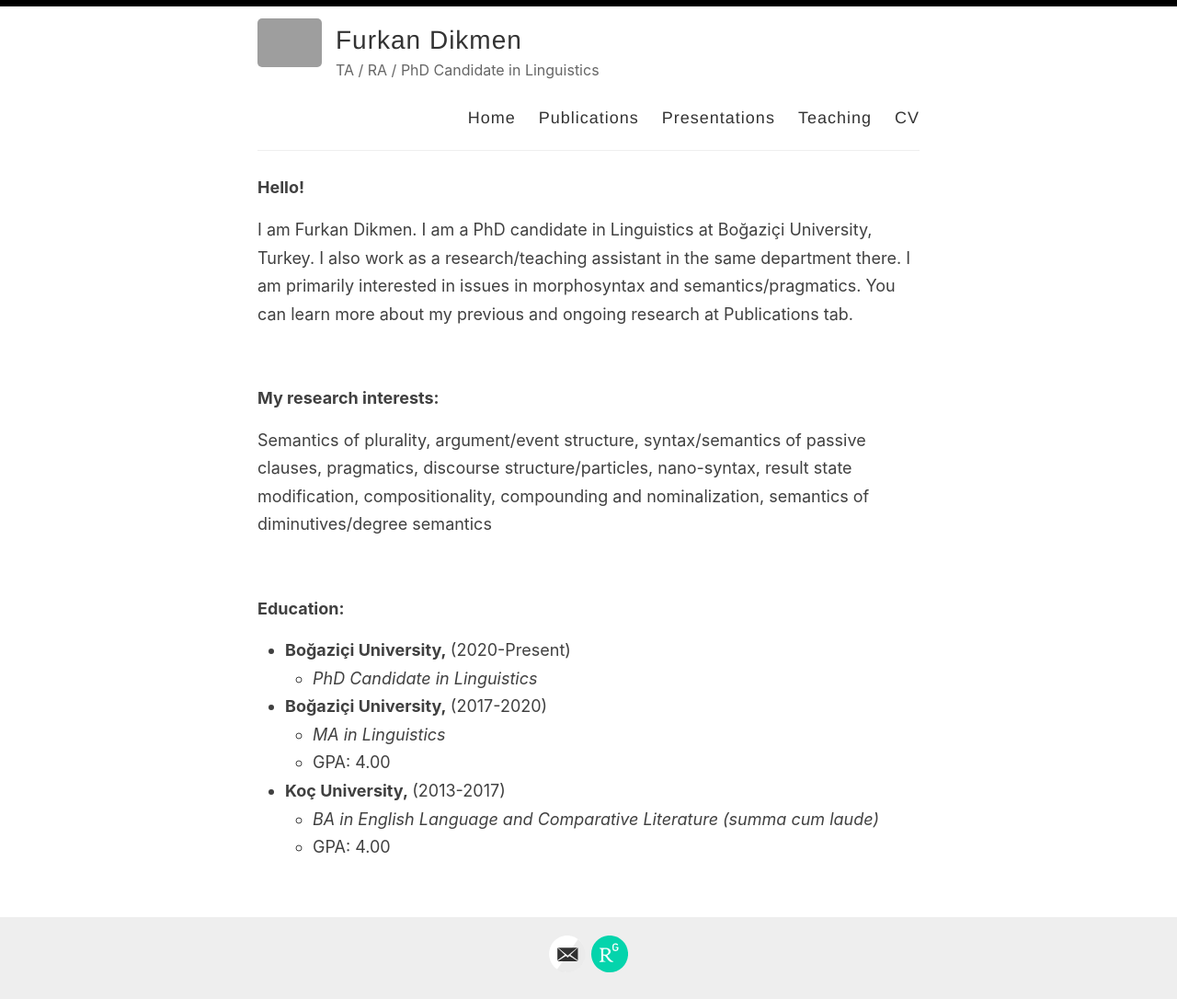
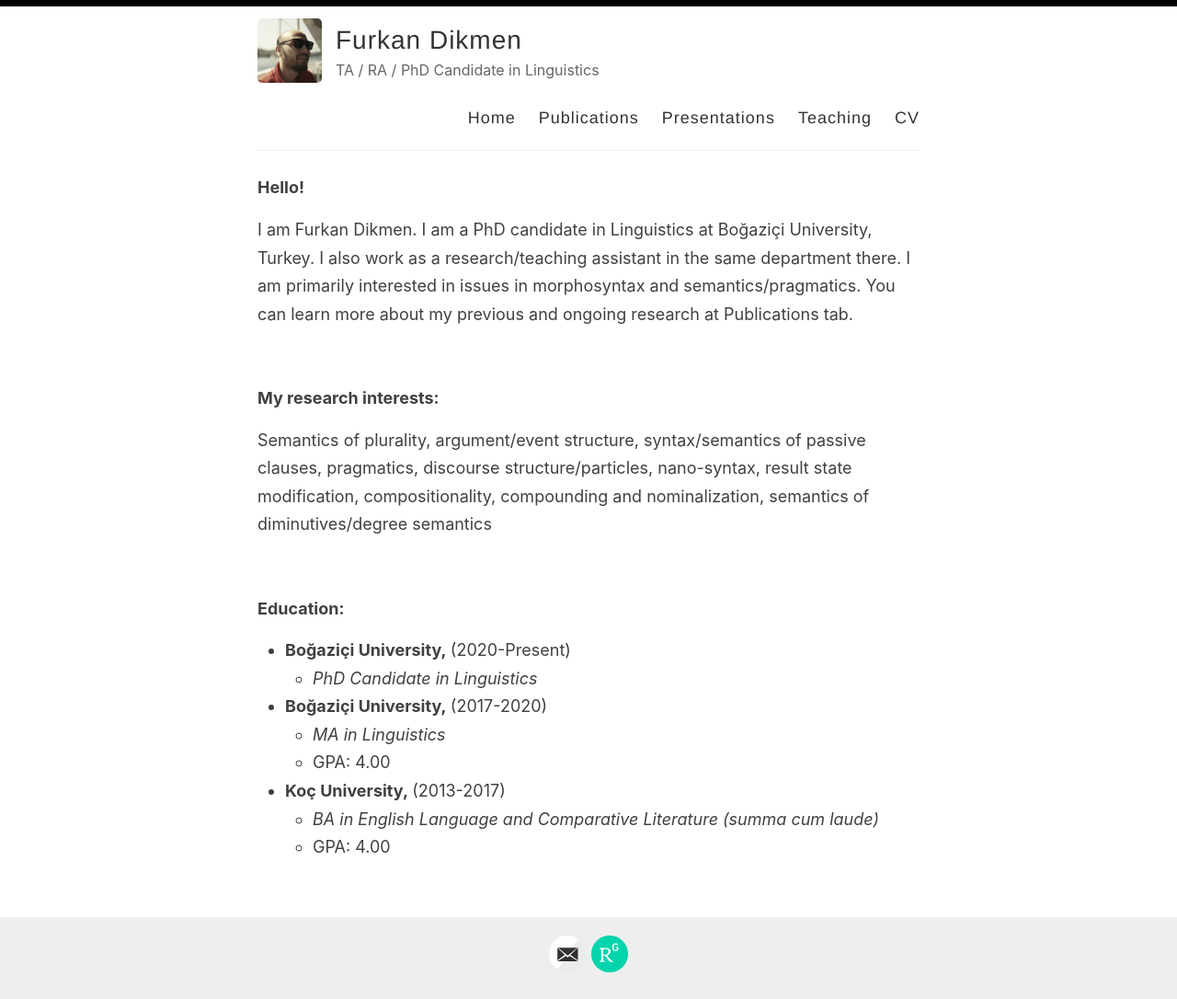
Before and after one commit to furkandikmen/furkandikmen.github.io, a Jekyll site: the page built from index.html, in a window 1280 px wide. Shown: the whole page at 92% size. Built offline with Jekyll 4.4.1, drawn with Linux system fonts in a browser that asks for light colours; the list of posts is cut into pages by our own code.

Commit message:
Update _config.yml

```diff
--- a/_config.yml
+++ b/_config.yml
@@ -12,7 +12,7 @@ author: Furkan Dikmen
 description: TA / RA / PhD Candidate in Linguistics
 
 # URL of your avatar or profile pic (you could use your GitHub profile pic)
-avatar: /images/profile1.jpeg
+avatar: /images/profile12.jpeg
 
 #
 # Flags below are optional
```
